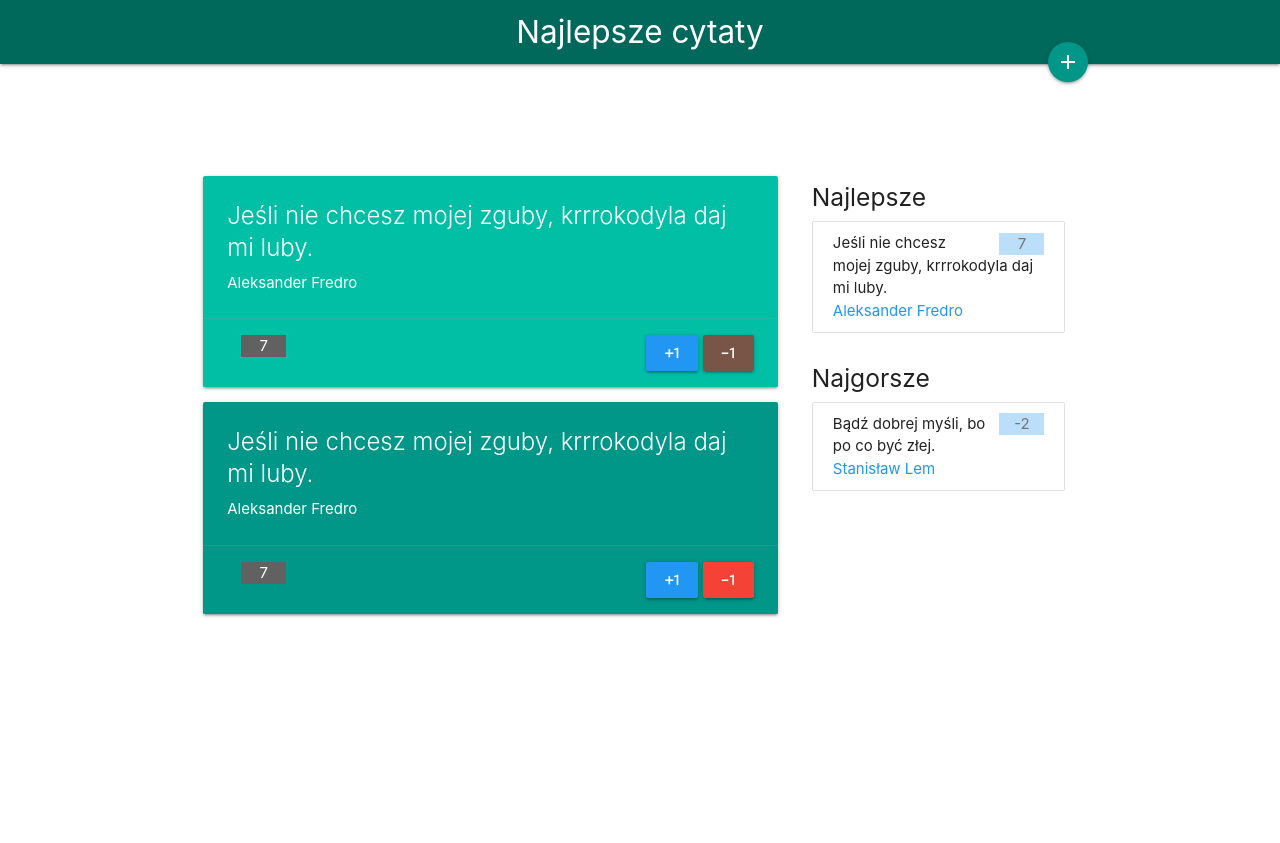
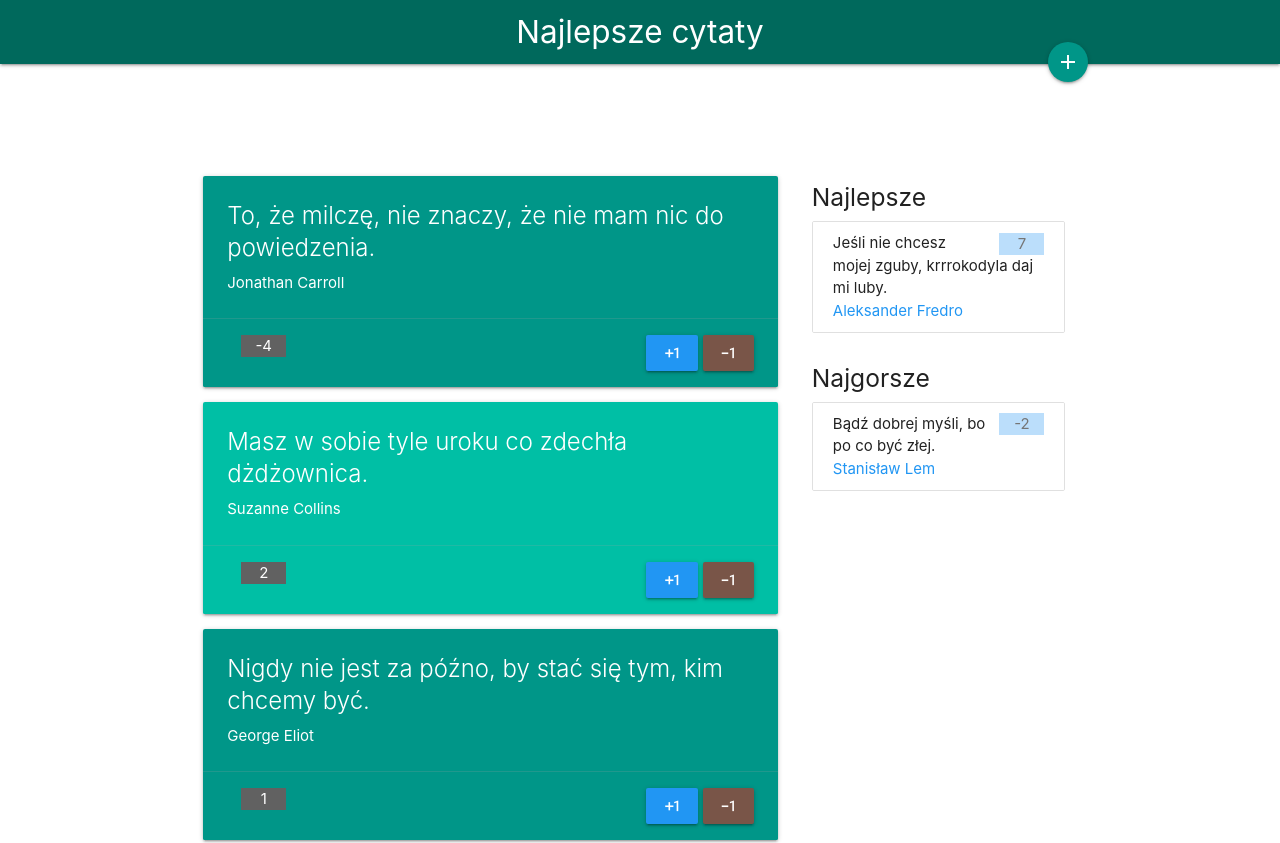
Before and after one commit to MarcinBamburski1987/UdemyKomponentBestQuotes, an Angular app: page / in a window 1280 px wide. Shown: the top 843 px of the page. Before the commit the page ends 800 px from the top, so only its background shows below. Built offline with nearby package versions, Linux system fonts and the light colour scheme.

Commit message:
udemy - [ngClass] and ngFor and odd index used to print elements with class acent-4 or acent-5 (difrent colors) depending ond index odd or even. If odd is true then acent-4 else acent 5

```diff
--- a/src/app/app.component.html
+++ b/src/app/app.component.html
@@ -29,36 +29,21 @@
     <div class="col s8">
       <div class="row">
         <div class="col s12">
-          <div class="card teal accent-4 hoverable">
+          <div class="card teal hoverable"
+          *ngFor="let quotation of quotes; let odd = odd"
+          [ngClass]="odd ? 'accent-4' : 'accent-5'">
             <div class="card-content white-text">
               <span class="card-title">
-                Jeśli nie chcesz mojej zguby, krrrokodyla daj mi luby.
+                {{quotation.sentence}}
               </span>
-              Aleksander Fredro
+              {{quotation.author}}
             </div>
             <div class="card-action right-align">
-              <span class="badge grey darken-2 left white-text">7</span>
+              <span class="badge grey darken-2 left white-text">{{quotation.votes}}</span>
               <button class="btn blue mr-5">
                 <i class="material-icons">exposure_plus_1</i>
               </button>
               <button class="btn brown">
-                <i class="material-icons">exposure_neg_1</i>
-              </button>
-            </div>
-          </div>
-          <div class="card teal accent-5 hoverable">
-            <div class="card-content white-text">
-              <span class="card-title">
-                Jeśli nie chcesz mojej zguby, krrrokodyla daj mi luby.
-              </span>
-              Aleksander Fredro
-            </div>
-            <div class="card-action right-align">
-              <span class="badge grey darken-2 left white-text">7</span>
-              <button class="btn blue mr-5">
-                <i class="material-icons">exposure_plus_1</i>
-              </button>
-              <button class="btn red">
                 <i class="material-icons">exposure_neg_1</i>
               </button>
             </div>
--- a/src/app/app.component.ts
+++ b/src/app/app.component.ts
@@ -1,4 +1,6 @@
 import { Component } from '@angular/core';
+import { Quotation } from './models/quotation';
+import { QUOTES } from './models/data-base';
 
 @Component({
   selector: 'app-root',
@@ -7,6 +9,7 @@ import { Component } from '@angular/core';
 })
 export class AppComponent {
   showForm = false;
+  quotes: Quotation[] = QUOTES;
 
   onSwitchForm(): void {
     this.showForm = !this.showForm;
```
